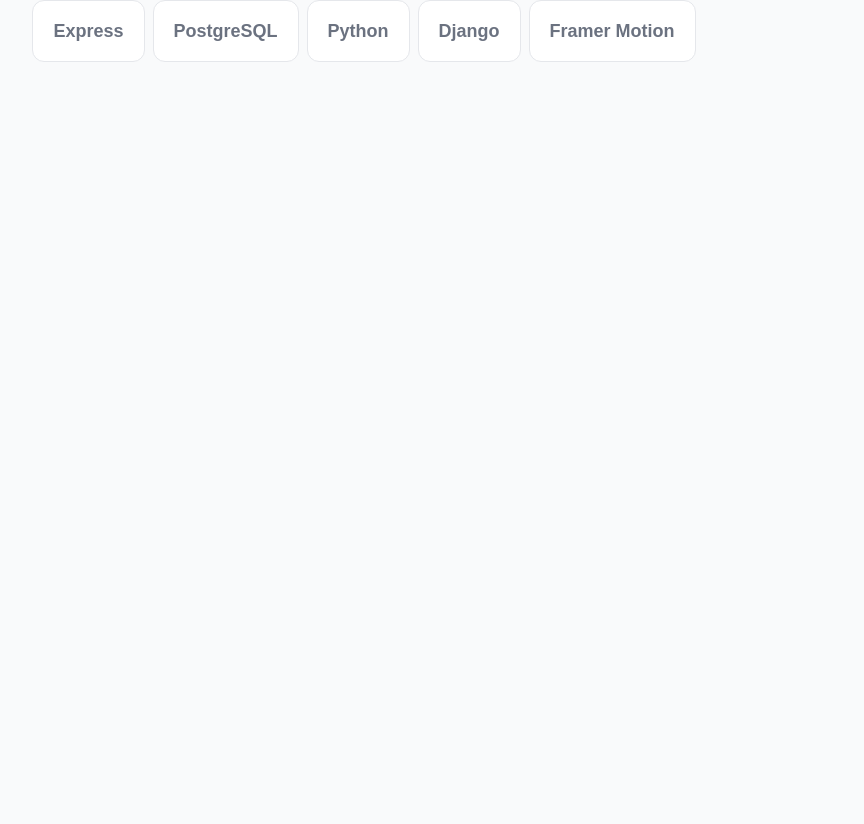
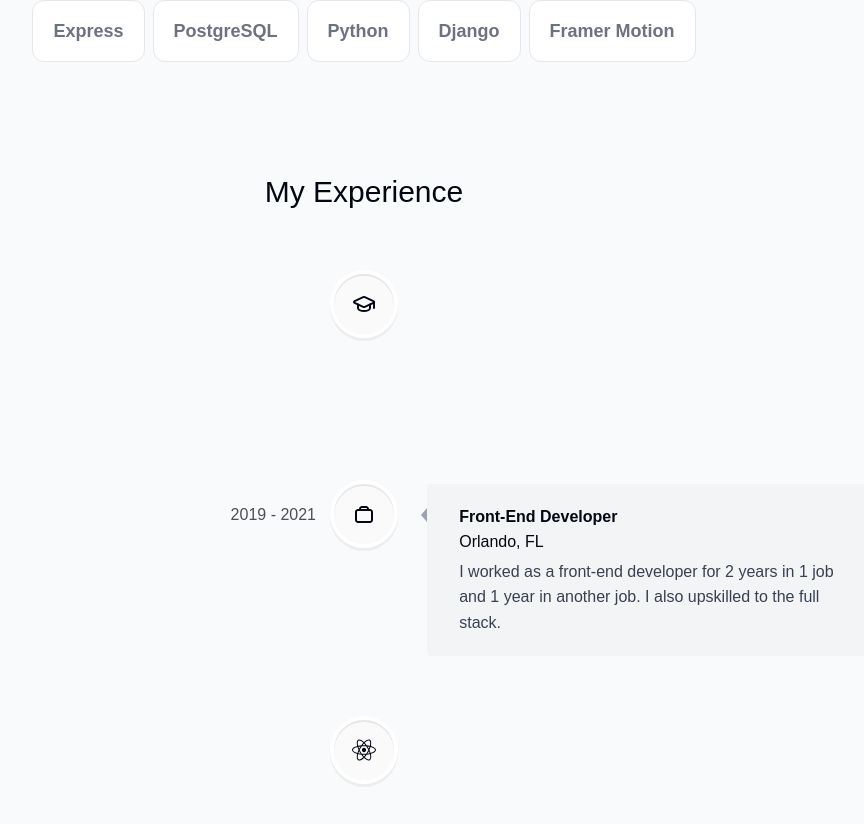
Before and after one commit to CalmXL/portfolio, a Next.js app: page / in a window 1280 px wide. Shown: the part 2648-3472 px from the top of the page, without its empty margins (276-1140 px from the left). Built offline with nearby package versions, Linux system fonts and the light colour scheme.

Commit message:
feat: add experience

```diff
--- a/app/page.tsx
+++ b/app/page.tsx
@@ -1,4 +1,5 @@
 import About from '@/components/about';
+import Experience from '@/components/experience';
 import Intro from '@/components/intro';
 import Projects from '@/components/projects';
 import SectionDivider from '@/components/section-divider';
@@ -12,6 +13,7 @@
       <About />
       <Projects />
       <Skills />
+      <Experience />
     </div>
   );
 }
--- /dev/null
+++ b/components/experience.tsx
@@ -0,0 +1,46 @@
+'use client';
+
+import React from 'react';
+import {
+  VerticalTimeline,
+  VerticalTimelineElement,
+} from 'react-vertical-timeline-component';
+import 'react-vertical-timeline-component/style.min.css';
+import SectionHeading from './section-heading';
+import { experiencesData } from '@/lib/data';
+
+export default function Experience() {
+  return (
+    <section id="experience">
+      <SectionHeading title="My Experience"></SectionHeading>
+      <VerticalTimeline>
+        {experiencesData.map((item, index) => (
+          <React.Fragment key={index}>
+            <VerticalTimelineElement
+              contentStyle={{
+                background: '#f3f4f6',
+                boxShadow: 'none',
+                border: 'left',
+                padding: '1.3rem 2rem',
+              }}
+              contentArrowStyle={{
+                borderRight: '0.4rem solid #9ca3af',
+              }}
+              date={item.date}
+              icon={item.icon}
+              iconStyle={{
+                background: 'rgba(255, 255, 255, 0.15)',
+                fontSize: '1.5rem',
+              }}>
+              <h3 className="font-semibold capitalize">{item.title}</h3>
+              <p className="font-normal !mt-0">{item.location}</p>
+              <p className="!mt-1 !font-normal text-gray-700">
+                {item.description}
+              </p>
+            </VerticalTimelineElement>
+          </React.Fragment>
+        ))}
+      </VerticalTimeline>
+    </section>
+  );
+}
--- a/components/skills.tsx
+++ b/components/skills.tsx
@@ -27,7 +27,7 @@
     <section
       id="skills"
       ref={ref}
-      className="mb-28 max-w-[50rem] text-center sm:mb-0 scroll-mt-28">
+      className="mb-28 max-w-[50rem] text-center scroll-mt-28">
       <SectionHeading title="My Skills" />
       <div className="flex items-center justify-center gap-2 text-lg flex-wrap">
         {skillsData.map((skill, index) => (
--- a/package.json
+++ b/package.json
@@ -15,13 +15,15 @@
     "react": "^19.0.0",
     "react-dom": "^19.0.0",
     "react-icons": "^5.4.0",
-    "react-intersection-observer": "^9.14.0"
+    "react-intersection-observer": "^9.14.0",
+    "react-vertical-timeline-component": "^3.5.3"
   },
   "devDependencies": {
     "@eslint/eslintrc": "^3",
     "@types/node": "^20",
     "@types/react": "^19",
     "@types/react-dom": "^19",
+    "@types/react-vertical-timeline-component": "^3.3.6",
     "eslint": "^9",
     "eslint-config-next": "15.1.2",
     "postcss": "^8",
```
Also changed, not shown: 1 other file (tests, documents, lock files or other folders).
